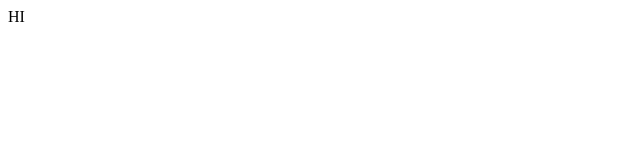
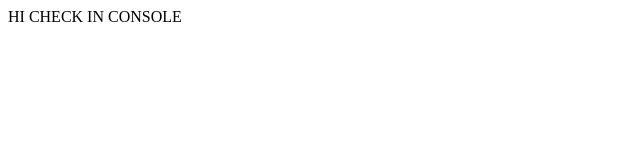
Before and after one commit to niveditaganesh/ZenClass_Oct_28, a plain HTML site: page index.html in a window 1280 px wide. Shown: the whole page, without its empty margins (0-640 px from the left). Drawn offline with Linux system fonts and the light colour scheme.

Commit message:
Update index.html

```diff
--- a/index.html
+++ b/index.html
@@ -4,7 +4,7 @@
     </head>
     <body>
 
-        <hi>HI</hi>
+        <hi>HI CHECK IN CONSOLE</hi>
         <script src="dunc.js"></script>
     </body>
 
```
